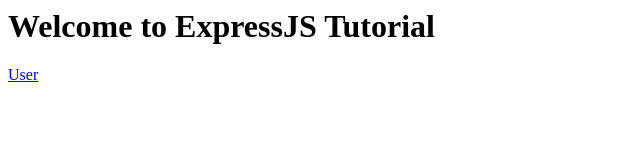
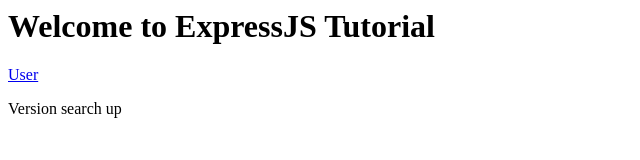
Before and after one commit to YSaltedFishY/COMP3123-Assignment01, a website: page Assignment01/views/home.html in a window 1280 px wide. Shown: the whole page, without its empty margins (0-640 px from the left). Drawn offline with Linux system fonts and the light colour scheme.

Commit message:
check for deployment

```diff
--- a/Assignment01/views/home.html
+++ b/Assignment01/views/home.html
@@ -2,6 +2,7 @@
     <head>
         <h1>Welcome to ExpressJS Tutorial</h1>
         <a href="./api/v1/user">User</a>
+        <p>Version search up</p>
         <br>
 
     </head>
```
